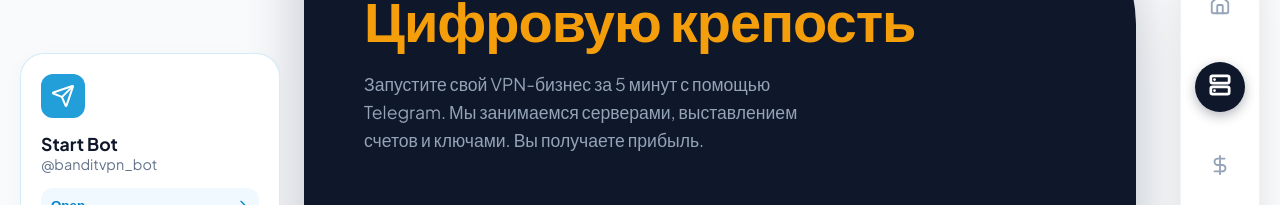
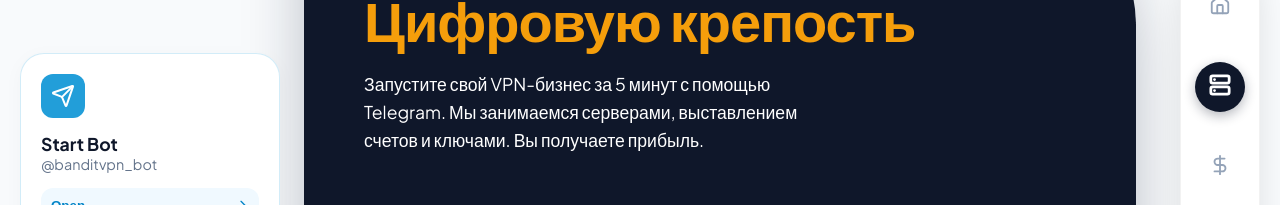
Before and after one commit to TheMistaKrips/botcamp_frontend, a React (Vite) app: page / in a window 1280 px wide. Shown: the part 233-438 px from the top of the page. Built offline with nearby package versions, Linux system fonts and the light colour scheme.

Commit message:
Update index.css

```diff
--- a/src/index.css
+++ b/src/index.css
@@ -175,6 +175,7 @@ body {
   pointer-events: none;
 }
 
+
 .hero-overlay>div {
   pointer-events: auto;
 }
@@ -202,7 +203,7 @@ body {
 
 .hero-clean-desc {
   font-size: 1.1rem;
-  color: #94a3b8;
+  color: white;
   max-width: 450px;
   line-height: 1.6;
   margin: 0;
```
